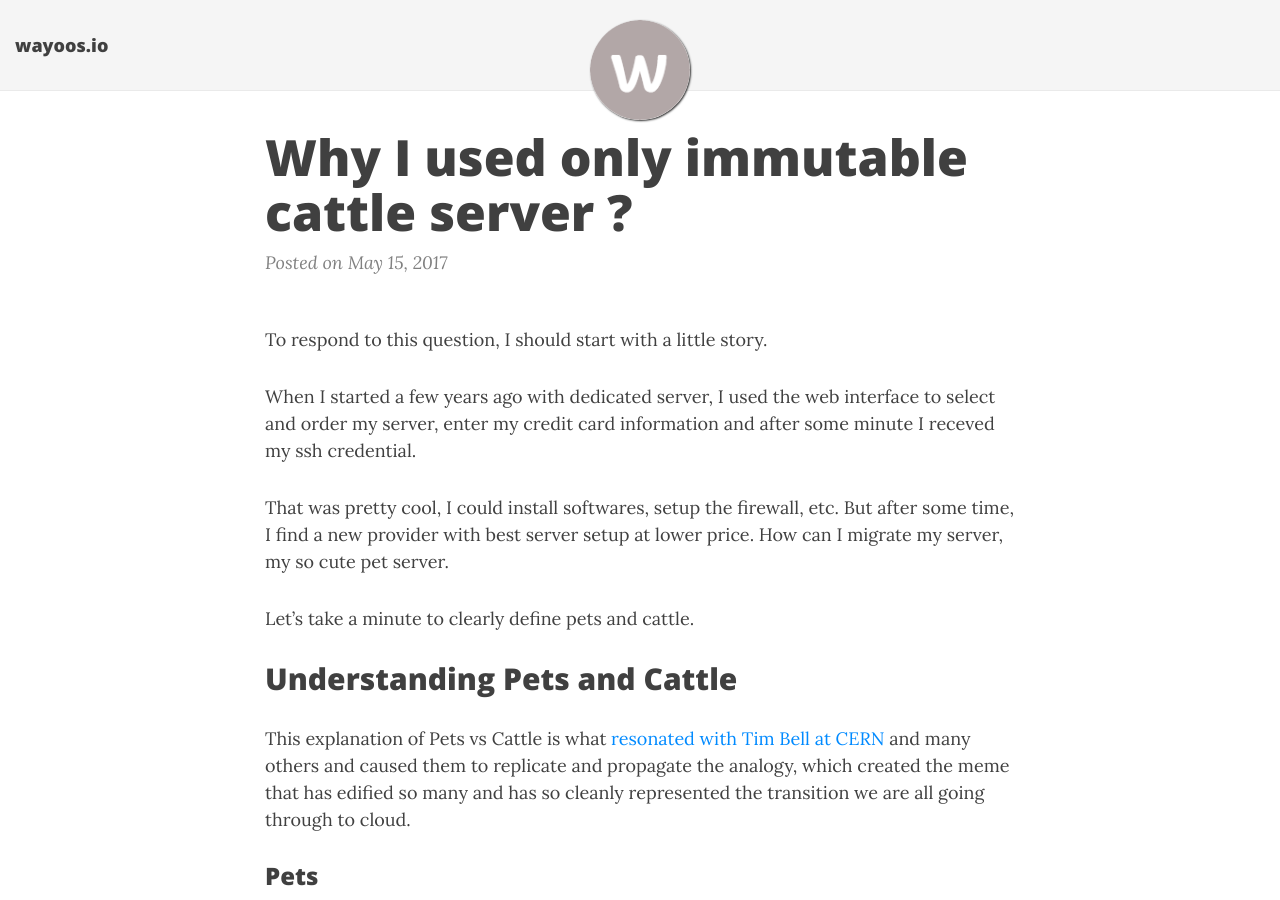
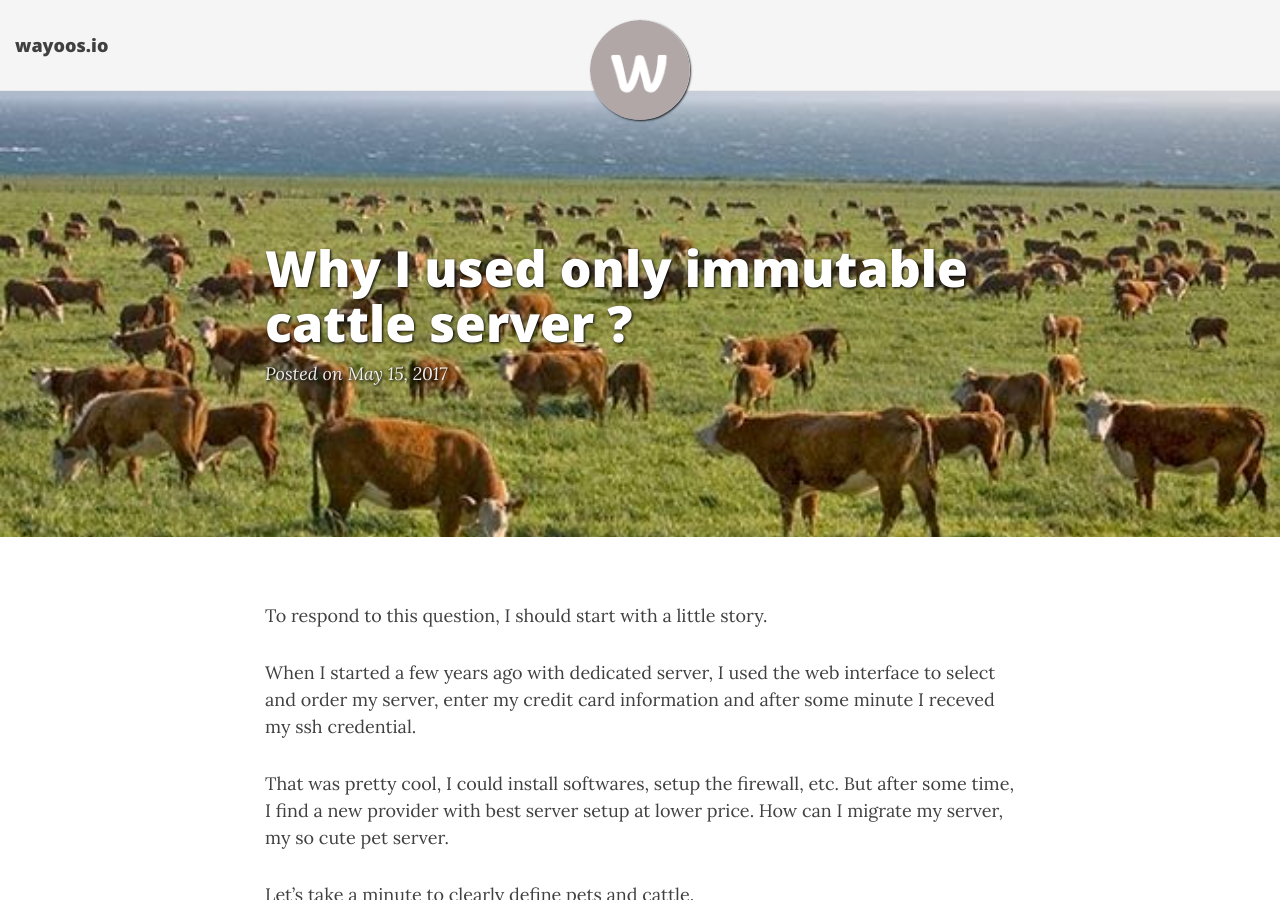
Before and after one commit to wayoos/wayoos.github.io, a Jekyll site: the page built from _posts/2017-05-15-why-I-used-only-immutable-cattle-server.md, in a window 1280 px wide and 900 px high. Built offline with Jekyll 4.4.1, drawn with Linux system fonts in a browser that asks for light colours; nearby versions of some CDN libraries.

Commit message:
add image

```diff
--- a/_posts/2017-05-15-why-I-used-only-immutable-cattle-server.md
+++ b/_posts/2017-05-15-why-I-used-only-immutable-cattle-server.md
@@ -1,6 +1,7 @@
 ---
 layout: post
 title: Why I used only immutable cattle server ?
+bigimg: /img/cattle.jpg
 ---
 
 To respond to this question, I should start with a little story.
```
Also changed, not shown: img/cattle.jpg (added).
